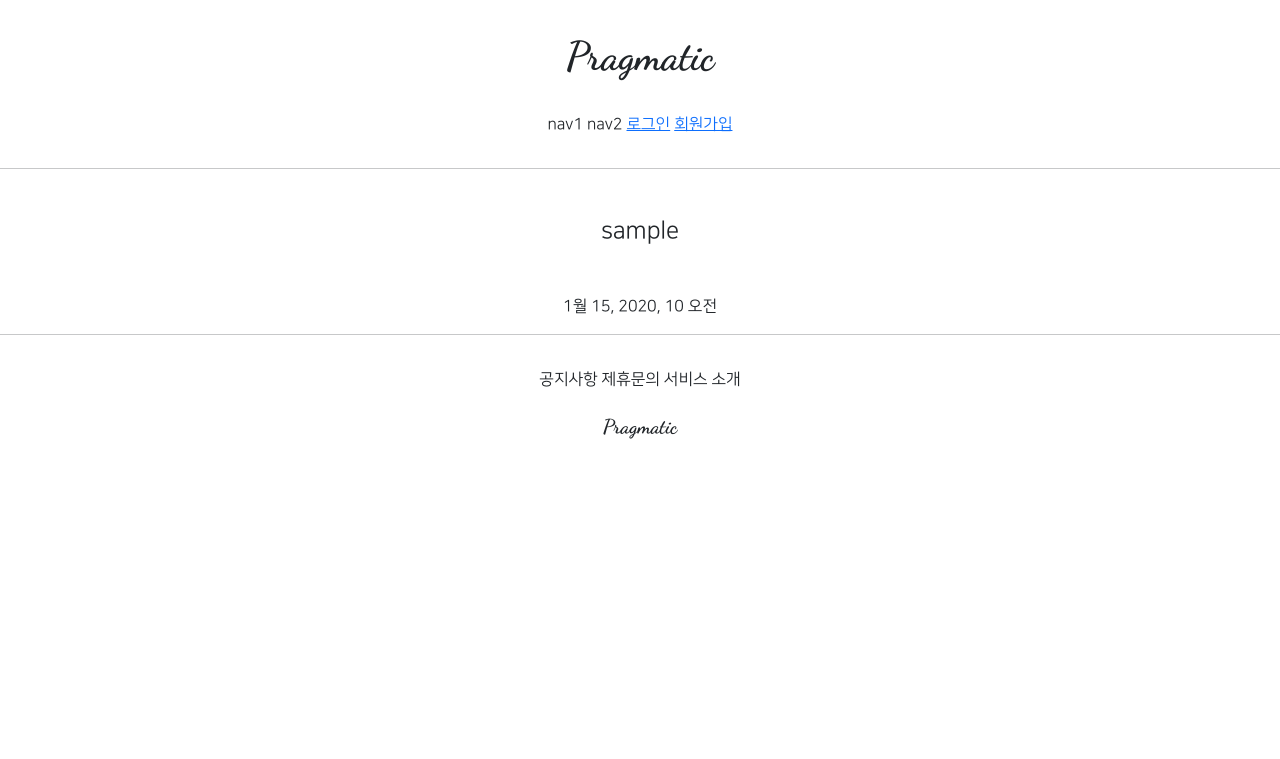
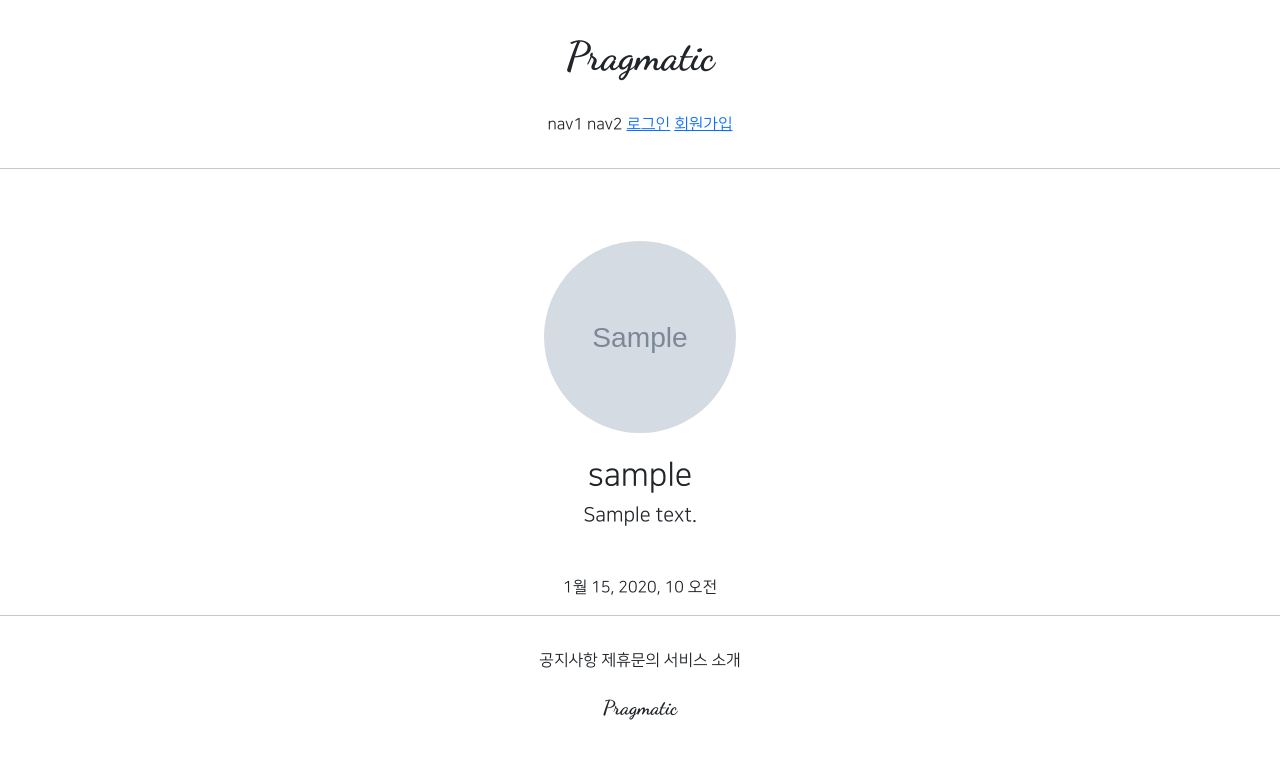
Before and after one commit to jin2313/gis_web_02, a Django app: page /accounts/detail/1 in a window 1280 px wide. Shown: the top 759 px of the page. Run offline with Django 3.2, Linux system fonts and the light colour scheme; tables that the repository leaves empty hold one stand-in row (values such as "Sample post"); grey boxes marked "Sample" are stand-in pictures; parts of the project's set-up code (start-up, migrations or seed data) failed here and were passed over; some libraries are stand-ins or nearby versions.

Commit message:
07/26 web 02 commit4

```diff
--- a/accountapp/templates/accountapp/detail.html
+++ b/accountapp/templates/accountapp/detail.html
@@ -3,7 +3,13 @@
 {% block content %}
 <div class="text-center mw-500 m-auto">
     <div class="m-5">
-        <h4>{{ target_user.username }}</h4>
+        {% if target_user.profile %}
+            <img src="{{ target_user.profile.image.url }}" class="profile_image m-4" alt="">
+            <h2 class="NNS_B">{{ target_user.profile.nickname }}</h2>
+            <h5>{{ target_user.profile.message }}</h5>
+        {% else %}
+            <h2 class="NNS_B"><a href="{% url 'profileapp:create' %}">Create Profile</a></h2>
+        {% endif %}
     </div>
     <div>
         {{ target_user.date_joined }}
--- a/practice_02/urls.py
+++ b/practice_02/urls.py
@@ -13,6 +13,8 @@ Including another URLconf
     1. Import the include() function: from django.urls import include, path
     2. Add a URL to urlpatterns:  path('blog/', include('blog.urls'))
 """
+from django.conf import settings
+from django.conf.urls.static import static
 from django.contrib import admin
 from django.urls import path, include
 
@@ -20,4 +22,4 @@ urlpatterns = [
     path('admin/', admin.site.urls),
     path('accounts/', include('accountapp.urls')),
     path('profile/', include('profileapp.urls'))
-]
+] + static(settings.MEDIA_URL, document_root=settings.MEDIA_ROOT)
--- a/static/base.css
+++ b/static/base.css
@@ -20,3 +20,10 @@
     max-width: 500px;
     margin: 1rem 1.5rem;
 }
+
+.profile_image {
+    width: 12rem;
+    height: 12rem;
+    border-radius: 20rem;
+    object-fit: cover;
+}
```
